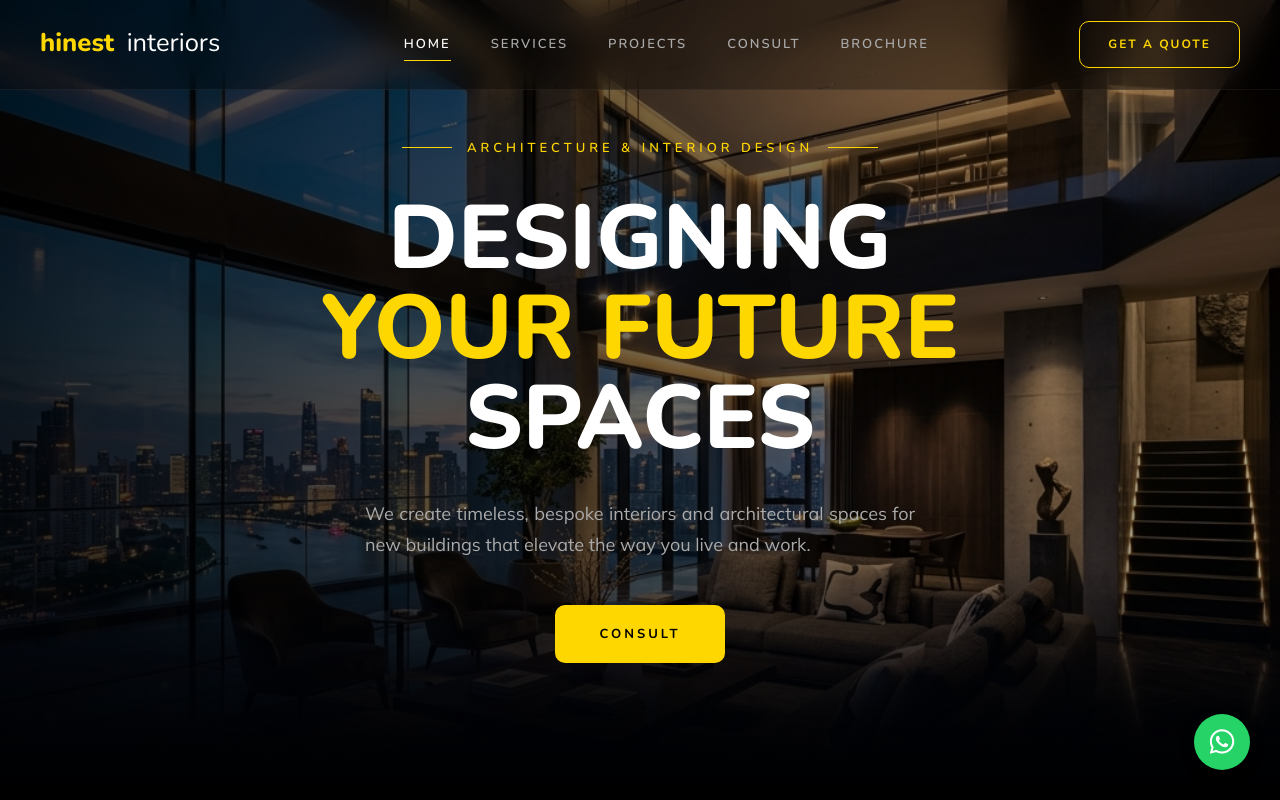
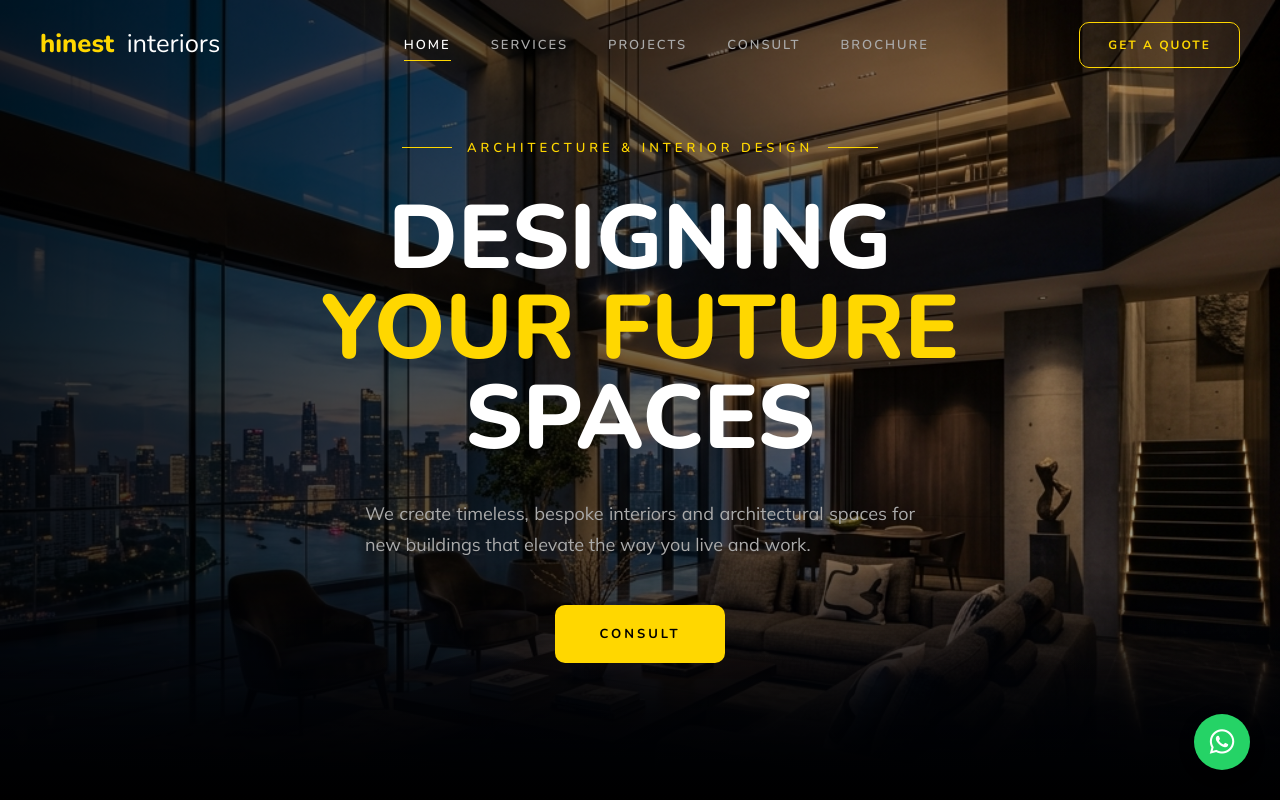
Before and after one commit to roypadmanabha/hinest, a website built with Vite: page index.html in a window 1280 px wide. Shown: the top 800 px of the page. Built offline with nearby package versions, Linux system fonts and the light colour scheme.

Commit message:
UI: implemented dynamic glassmorphism header for all screens

```diff
--- a/style.css
+++ b/style.css
@@ -66,8 +66,28 @@
 @keyframes preload { to { width:100%; } }
 
 /* Header */
-.header { position:fixed; top:0; left:0; width:100%; height:90px; z-index:1000; transition:all 0.5s var(--ease); display:flex; align-items:center; background:rgba(0,0,0,0.3); backdrop-filter:blur(15px); -webkit-backdrop-filter:blur(15px); border-bottom:1px solid rgba(255,255,255,0.05); }
-.header.scrolled { background:rgba(0,0,0,0.6); backdrop-filter:blur(25px); -webkit-backdrop-filter:blur(25px); height:75px; }
+.header {
+    position:fixed;
+    top:0;
+    left:0;
+    width:100%;
+    height:90px;
+    z-index: 1000;
+    transition: all 0.5s var(--ease);
+    display:flex;
+    align-items:center;
+    background: transparent;
+    backdrop-filter: none;
+    -webkit-backdrop-filter: none;
+    border-bottom: none;
+}
+.header.scrolled {
+    background:rgba(0,2,31,0.4);
+    backdrop-filter:blur(25px);
+    -webkit-backdrop-filter:blur(25px);
+    height:75px;
+    border-bottom: 1px solid rgba(255,255,255,0.05);
+}
 .header-inner { display:flex; justify-content:space-between; align-items:center; width:100%; }
 
 .logo { display: flex; align-items: center; text-decoration: none; }
```
